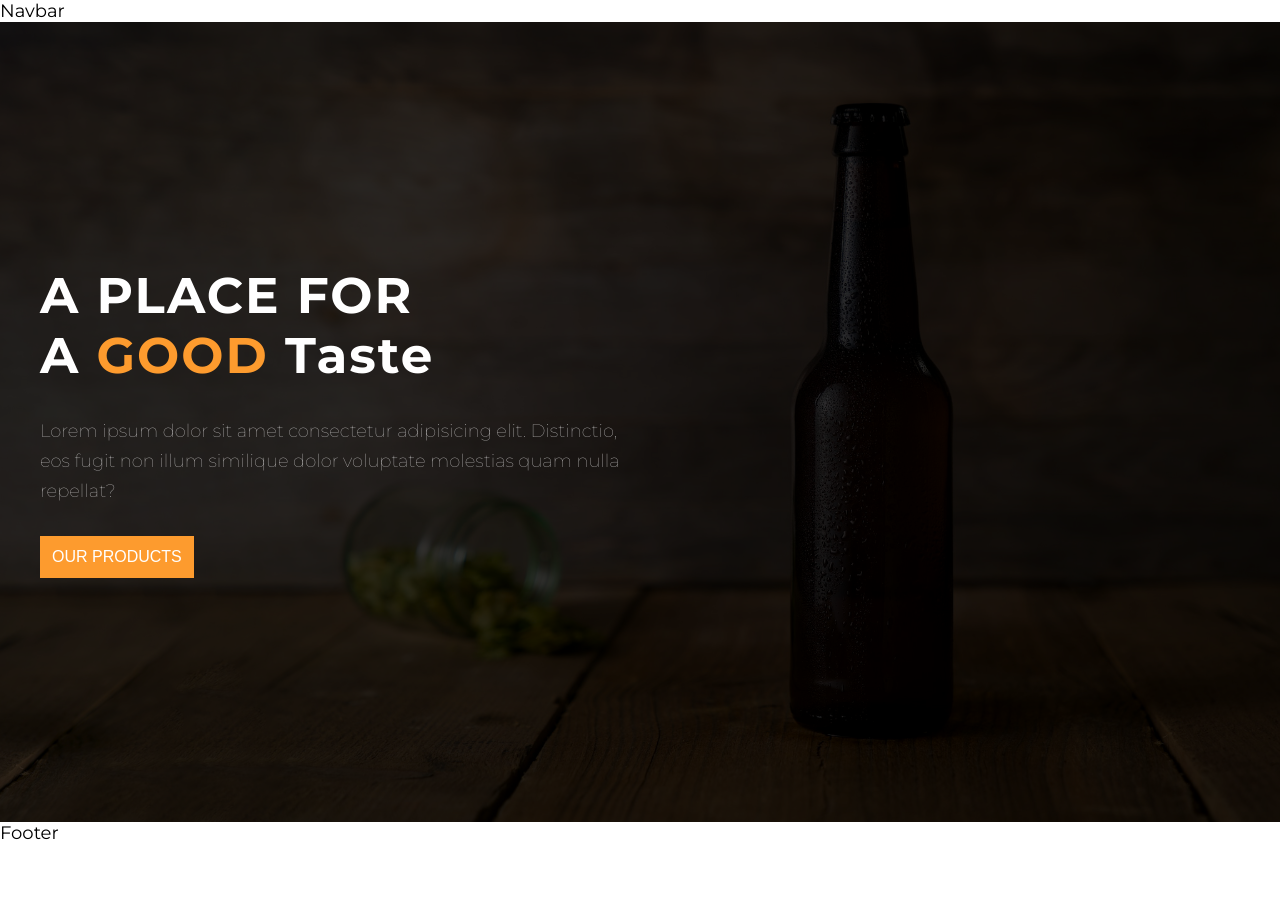
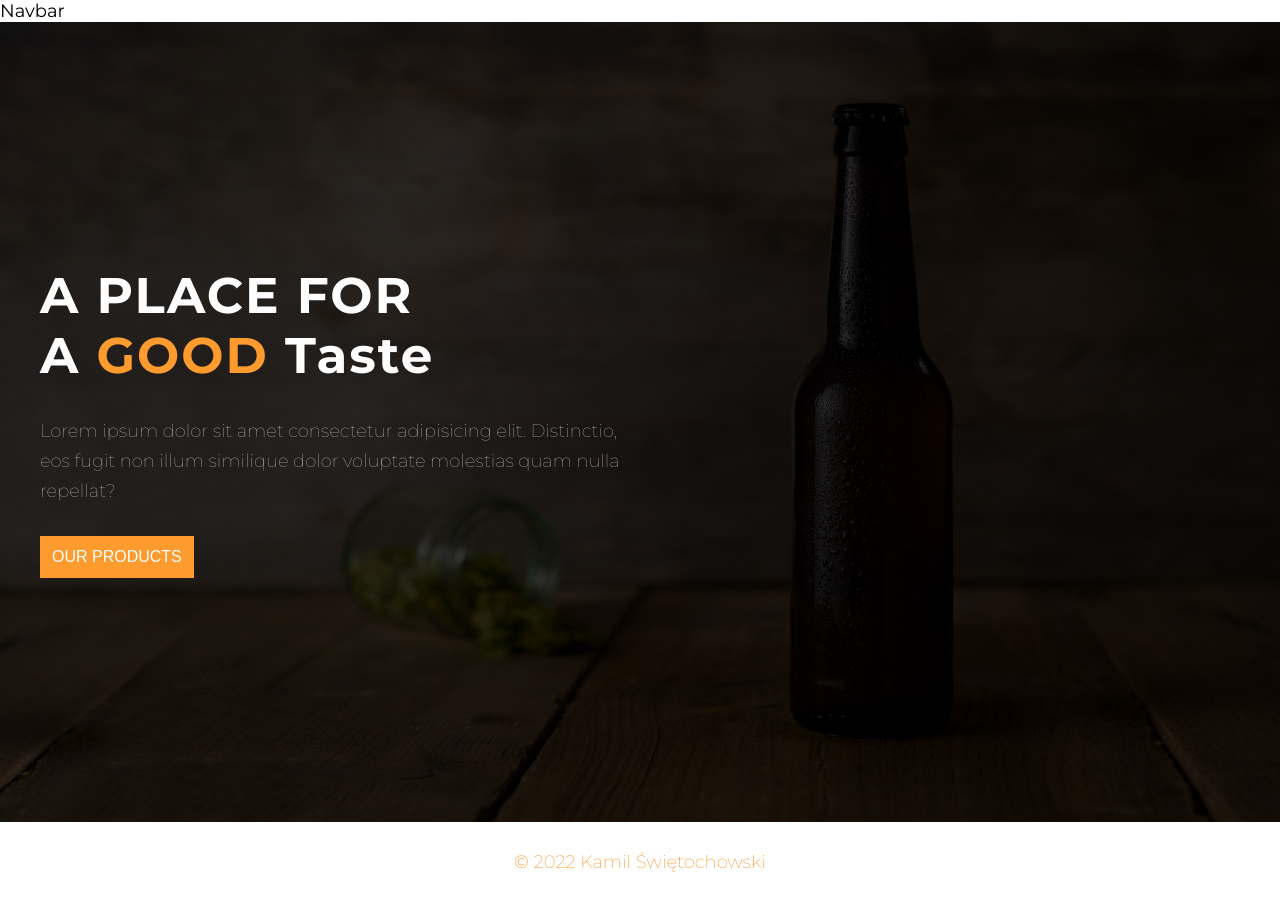
Before and after one commit to ksky793/beer-app, a React (Create React App) app: page / in a window 1280 px wide. Before the commit the page ends 844 px from the top, so only its background shows below. Built offline with nearby package versions, Linux system fonts and the light colour scheme.

Commit message:
Dodano Footer

```diff
--- a/src/components/footer/Footer.jsx
+++ b/src/components/footer/Footer.jsx
@@ -1,6 +1,15 @@
 import './Footer.scss';
 const Footer = () => {
-	return <footer>Footer</footer>;
+	return (
+		<footer className='footer' id='footer'>
+			<div className='footer__copyright m-t--10'>
+				<span className='footer__copyright__icon'>©</span>
+				<span className='footer__copyright__text'>
+					2022 Kamil Świętochowski
+				</span>
+			</div>
+		</footer>
+	);
 };
 
 export default Footer;
--- a/src/components/footer/Footer.scss
+++ b/src/components/footer/Footer.scss
@@ -0,0 +1,25 @@
+@import '../../variables.scss';
+
+$footerColor: $primaryColor;
+$backgroundColor: white;
+
+.footer {
+	display: flex;
+	justify-content: center;
+	align-items: center;
+	position: relative;
+	height: 80px;
+	background-color: $backgroundColor;
+
+	&__copyright {
+		display: flex;
+		justify-content: center;
+		align-items: flex-start;
+		color: $footerColor;
+		font-weight: 300;
+		&__text {
+			margin-left: 5px;
+			font-weight: 200;
+		}
+	}
+}
```
